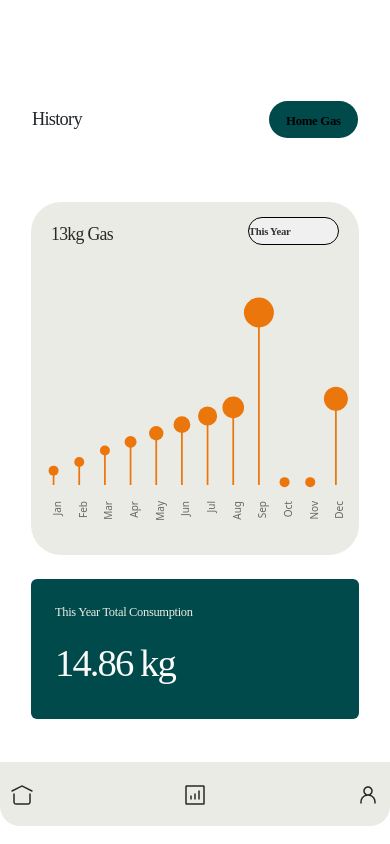
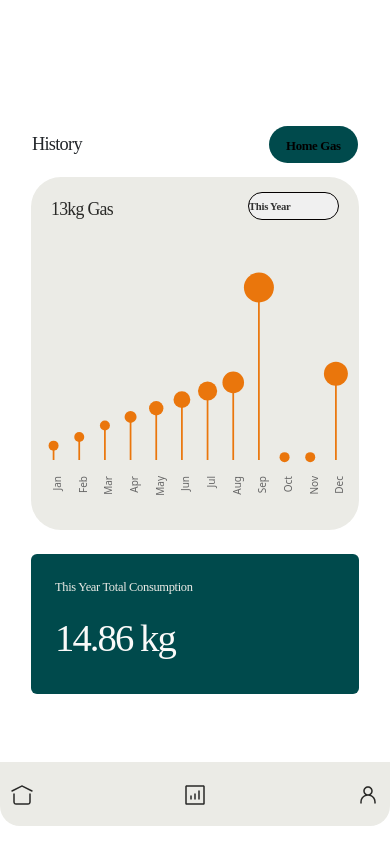
Before and after one commit to sirrotich/my.matx.africa, a React (Vite) app: page /analytics in a window 390 px wide. Built offline with nearby package versions, Linux system fonts and the light colour scheme.

Commit message:
ui- redesign

```diff
--- a/src/styles/GasConsumptionDashboard.css
+++ b/src/styles/GasConsumptionDashboard.css
@@ -392,10 +392,7 @@ color: var(--text-text-neutral-05, #FAFAF9);
     overflow-y: auto; /* Allow inner scrolling for content */
       }
 
-      .chart-container {
-       margin-top: -0px;
 
-      }
 
 
     .home-container{
```
